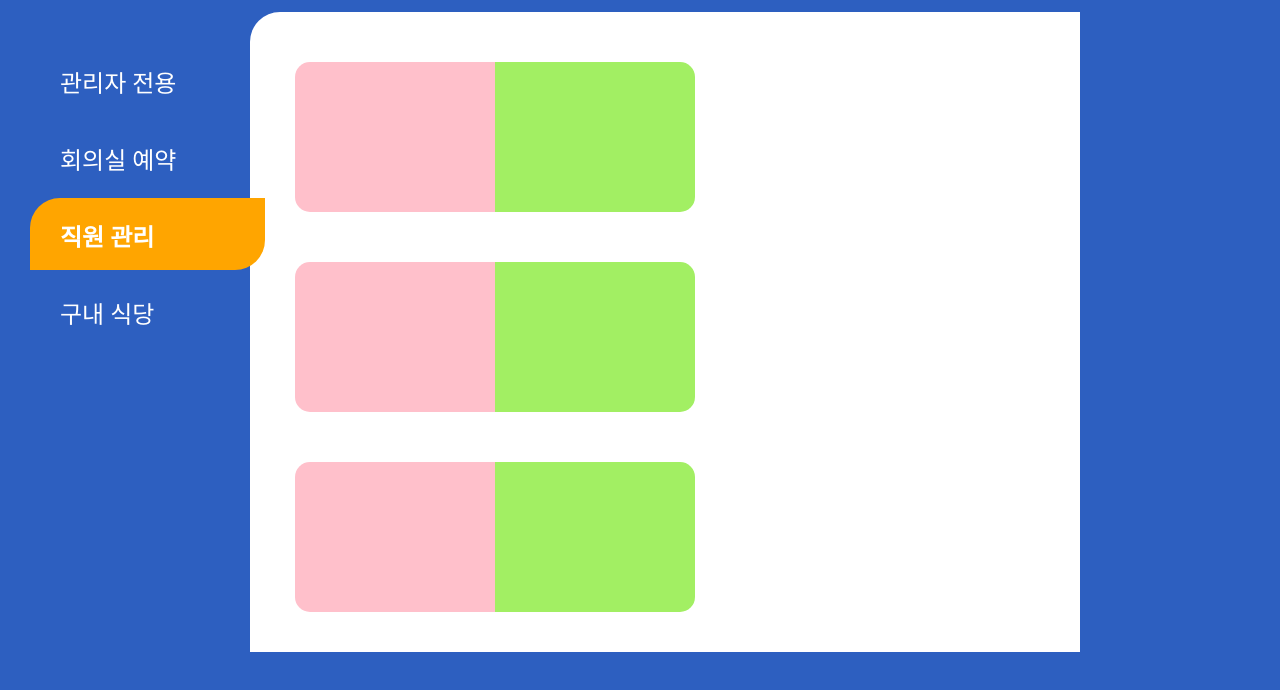
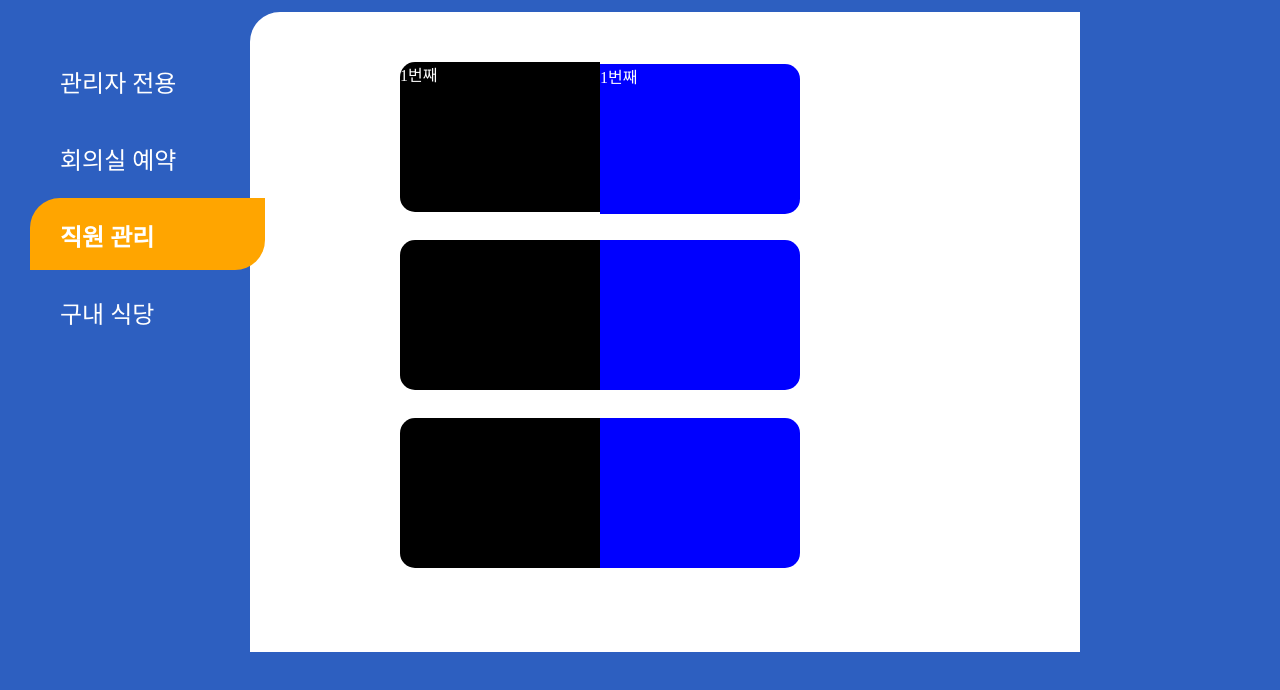
Before and after one commit to NiftRonr/DU2323, a plain HTML site: page management.html in a window 1280 px wide. Shown: the part 68-758 px from the top of the page. Drawn offline with Linux system fonts and the light colour scheme; a web font is replaced by a local one.

Commit message:
두번째

```diff
--- a/management.html
+++ b/management.html
@@ -41,7 +41,11 @@
     </div>
     <div class="contents">
         <div class="box1">
-          <div class="box-right"></div>
+          <div class="box-Title">1번째</div>
+          <div class="box-right">
+            <div class="box-Title">1번째</div>
+          </div>
+
         </div>
         <div class="box2">
           <div class="box-right"></div>
--- a/public/css/style2.css
+++ b/public/css/style2.css
@@ -115,23 +115,31 @@
   section > div.contents > div.box1,
   section > div.contents > div.box2,
   section > div.contents > div.box3{
-    margin-left: 45px;
+    margin-left: 150px;
     margin-top: 50px;
 
     width: 200px;
     height: 150px;
     border-radius: 15px 0px 0px 15px;
 
-    background-color: pink;
+    background-color: black;
+  }
+  section > div.contents > div.box1 >  div.box-Title{
+
+    color: white;
+  }
+
+  section > div.contents > div.box1 > div.box-right> div.box-Title{
+    color: white;
   }
   section > div.contents > div.box1 > div.box-right,
   section > div.contents > div.box2 > div.box-right,
   section > div.contents > div.box3> div.box-right{
     margin-left: 200px;
-
+    margin-top: -22px;
     width: 200px;
     height: 150px;
     border-radius: 0px 15px 15px 0px;
 
-    background-color: rgb(162, 239, 99);
+    background-color: blue;
   }
```
